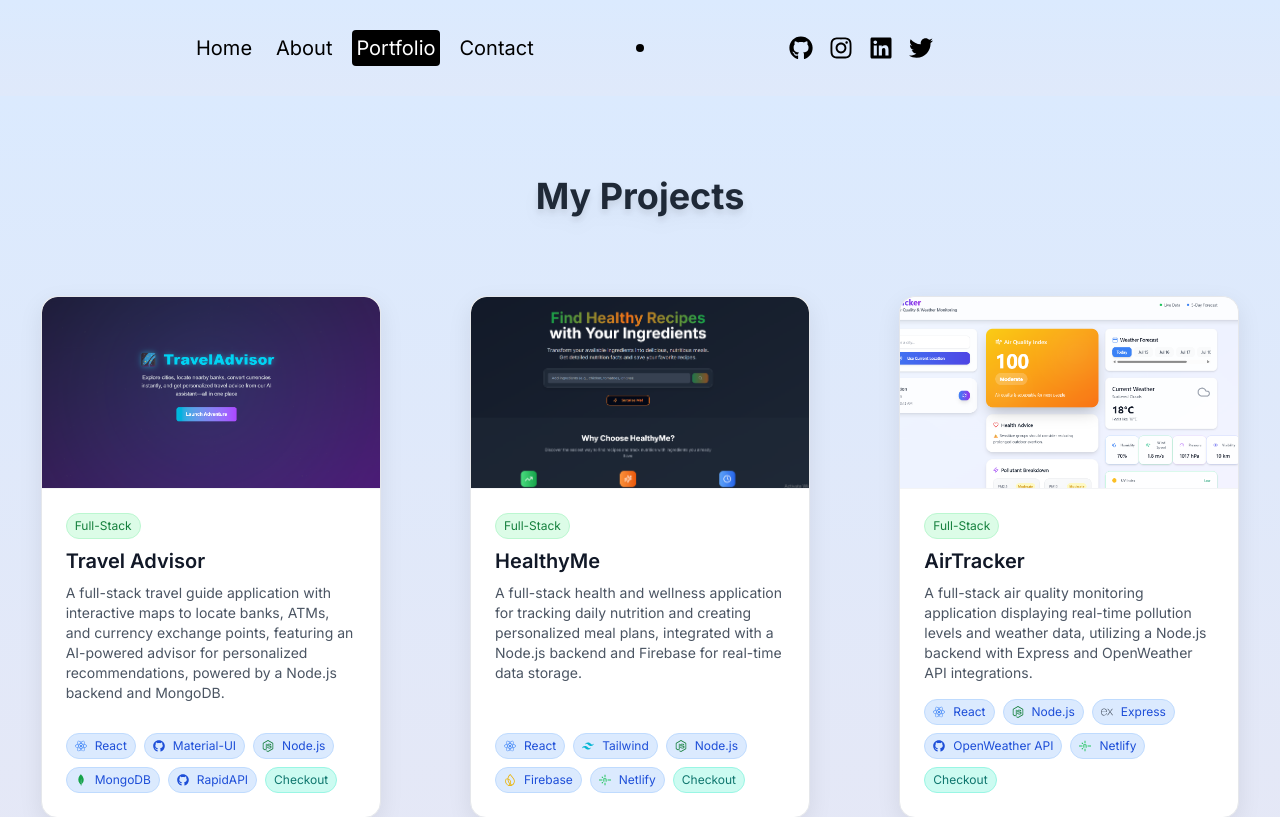
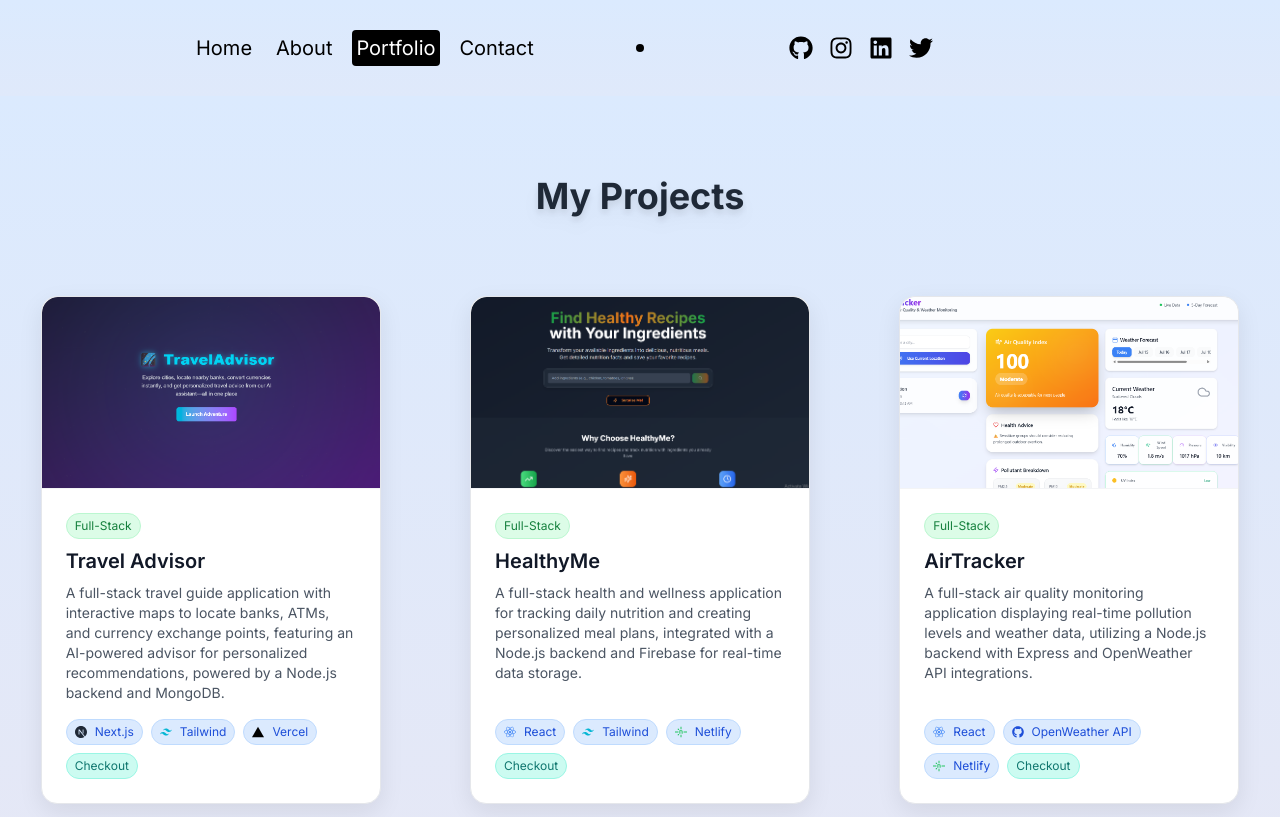
Before and after one commit to bemnet449/Bemnet_portfolio, a Next.js app: page /portfolio in a window 1280 px wide. Shown: the top 817 px of the page. Built offline with nearby package versions, Linux system fonts and the light colour scheme.

Commit message:
updated the project

```diff
--- a/src/app/portfolio/page.jsx
+++ b/src/app/portfolio/page.jsx
@@ -9,21 +9,21 @@ const PROJECTS = [
     description: "A full-stack travel guide application with interactive maps to locate banks, ATMs, and currency exchange points, featuring an AI-powered advisor for personalized recommendations, powered by a Node.js backend and MongoDB.",
     image: "/traveladvisor.png",
     link: "https://travel-advisor-anfx.vercel.app/",
-    technologies: ["React", "Material-UI", "Node.js", "MongoDB", "RapidAPI"],
+    technologies: ["Next.js", "Tailwind", "Vercel"],
   },
   {
     title: "HealthyMe",
     description: "A full-stack health and wellness application for tracking daily nutrition and creating personalized meal plans, integrated with a Node.js backend and Firebase for real-time data storage.",
     image: "/healthyme.png",
     link: "https://healthymealme.netlify.app/",
-    technologies: ["React", "Tailwind", "Node.js", "Firebase", "Netlify"],
+    technologies: ["React", "Tailwind", "Netlify"],
   },
   {
     title: "AirTracker",
     description: "A full-stack air quality monitoring application displaying real-time pollution levels and weather data, utilizing a Node.js backend with Express and OpenWeather API integrations.",
     image: "/airtracker.png",
     link: "https://airtracker02.netlify.app/",
-    technologies: ["React", "Node.js", "Express", "OpenWeather API", "Netlify"],
+    technologies: ["React",  "OpenWeather API", "Netlify"],
   },
   {
     title: "Jewelry Shop",
```
